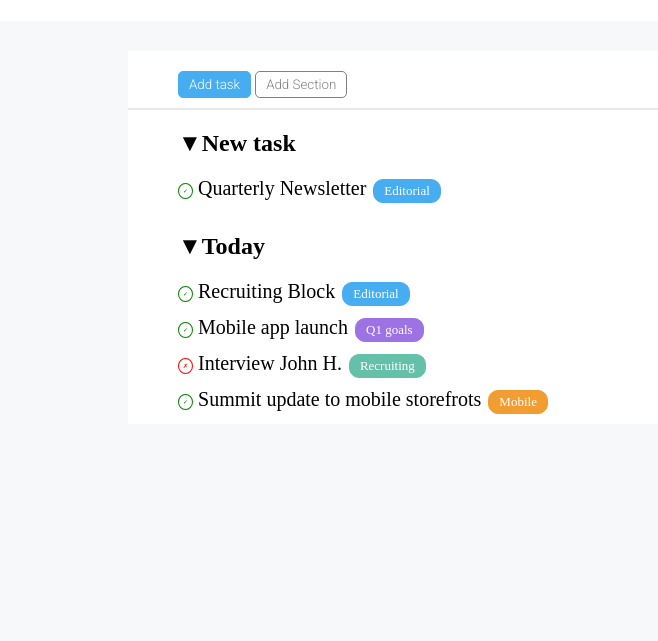
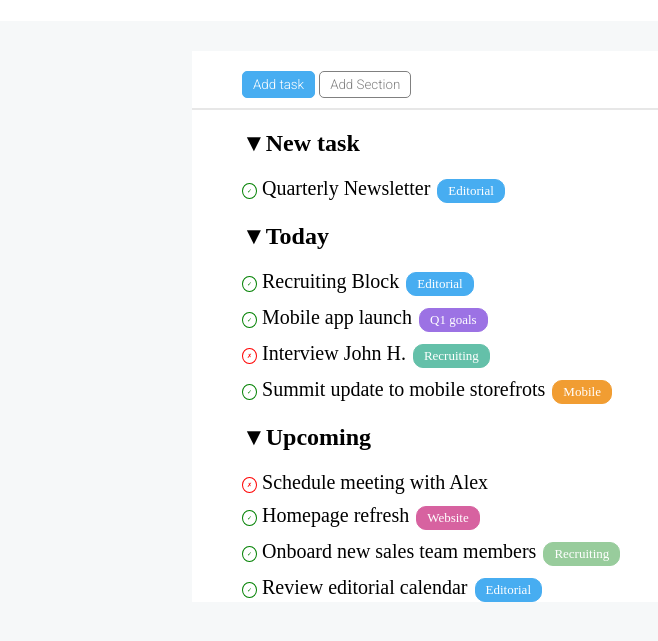
Before and after one commit to AndreaPanzeriDev/html-css-toboolist, a plain HTML site: page index.html in a window 1280 px wide. Shown: the part 79-720 px from the top of the page, without its empty margins (0-658 px from the left). Drawn offline with Linux system fonts and the light colour scheme.

Commit message:
Upcoming

```diff
--- a/assets/css/style.css
+++ b/assets/css/style.css
@@ -29,7 +29,7 @@ h1{
 }
 
 main{
-    width: 80%;
+    width: 70%;
     margin: auto;
     background-color: white;
     margin-top: 30px;
@@ -79,6 +79,7 @@ h2::before{
 .corretto, .sbagliato{
     font-size: 20px;
     display: block;
+    margin: 0px 0 10px 0px;
 }
 
 
@@ -104,9 +105,8 @@ h2::before{
     border: 1px solid red;
 }
 
-.sblu, .sviola, .sgreen, .sarancione{
+.sblu, .sviola, .sgreen, .sarancione, .srosa, .sgreen2{
     color: white;
-    margin: 0px 0 10px 0px;
     display: inline-block;
     border-radius: 10px;
     font-size: 13px;
@@ -135,3 +135,13 @@ h2::before{
     background-color: #f19d32;
     border: 1px solid #f19d32;
 }
+
+.srosa{
+    background-color: #d762a0;
+    border: 1px solid #d762a0;
+}
+
+.sgreen2{
+    background-color: #98cc9c;
+    border: 1px solid #98cc9c;
+}
--- a/index.html
+++ b/index.html
@@ -28,7 +28,6 @@
             <section>
                <h2>New task</h2>
                <span class="corretto">Quarterly Newsletter<span class="sblu">Editorial</span></span>
-              <!-- <span class="sbagliato">ciao sono peppa pig</span-->
             </section>
 
             <!--Today-->
@@ -38,7 +37,15 @@
                 <span class="corretto">Mobile app launch<span class="sviola">Q1 goals</span></span>
                 <span class="sbagliato">Interview John H.<span class="sgreen">Recruiting</span></span>
                 <span class="corretto">Summit update to mobile storefrots<span class="sarancione">Mobile</span></span>
-               <!-- -->
+             </section>
+
+             <!--Upcoming-->
+            <section>
+                <h2>Upcoming</h2>
+                <span class="sbagliato">Schedule meeting with Alex</span>
+                <span class="corretto">Homepage refresh<span class="srosa">Website</span></span>
+                <span class="corretto">Onboard new sales team members<span class="sgreen2">Recruiting</span></span>
+                <span class="corretto">Review editorial calendar<span class="sblu">Editorial</span></span>
              </section>
 
 
```
